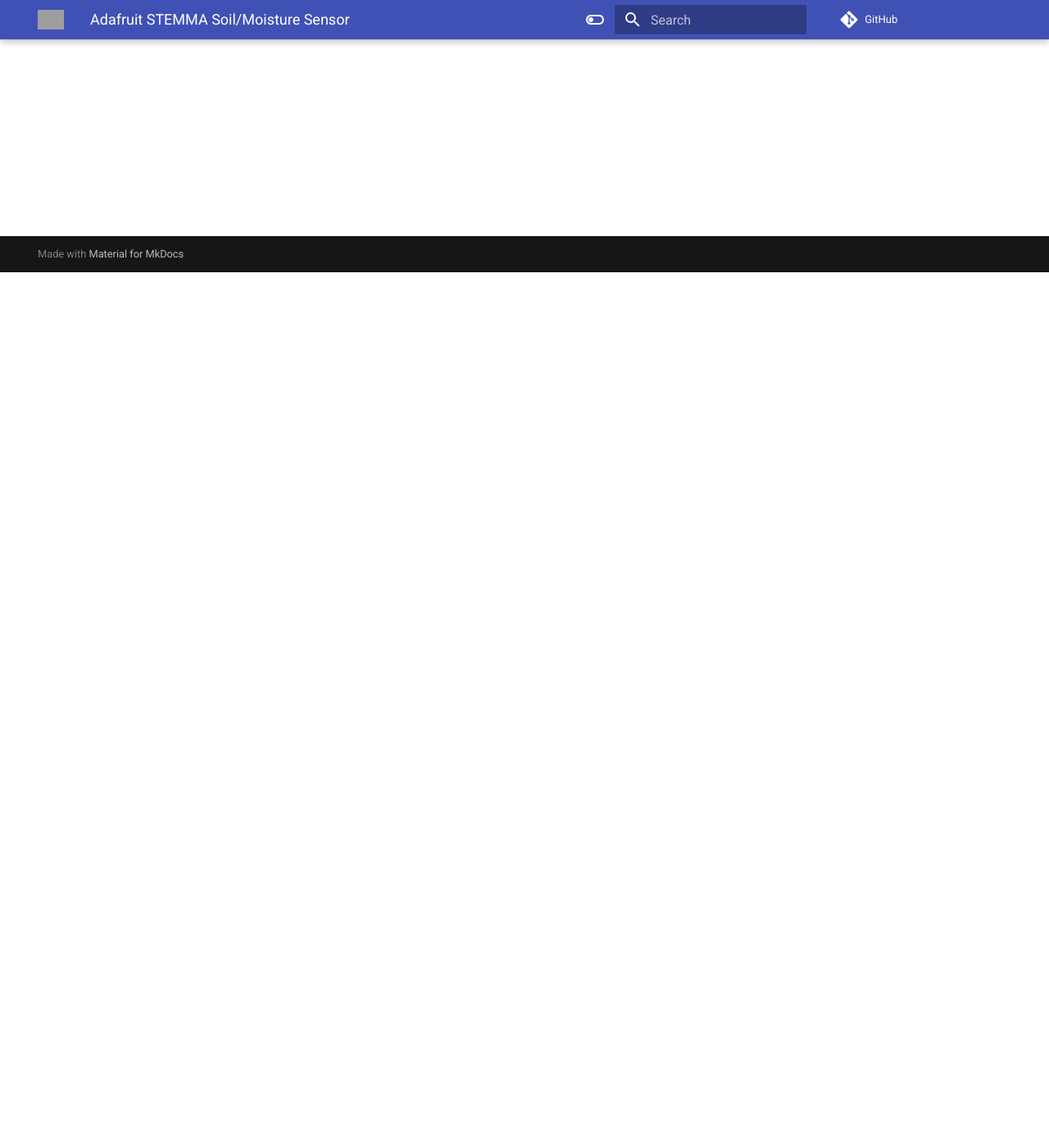
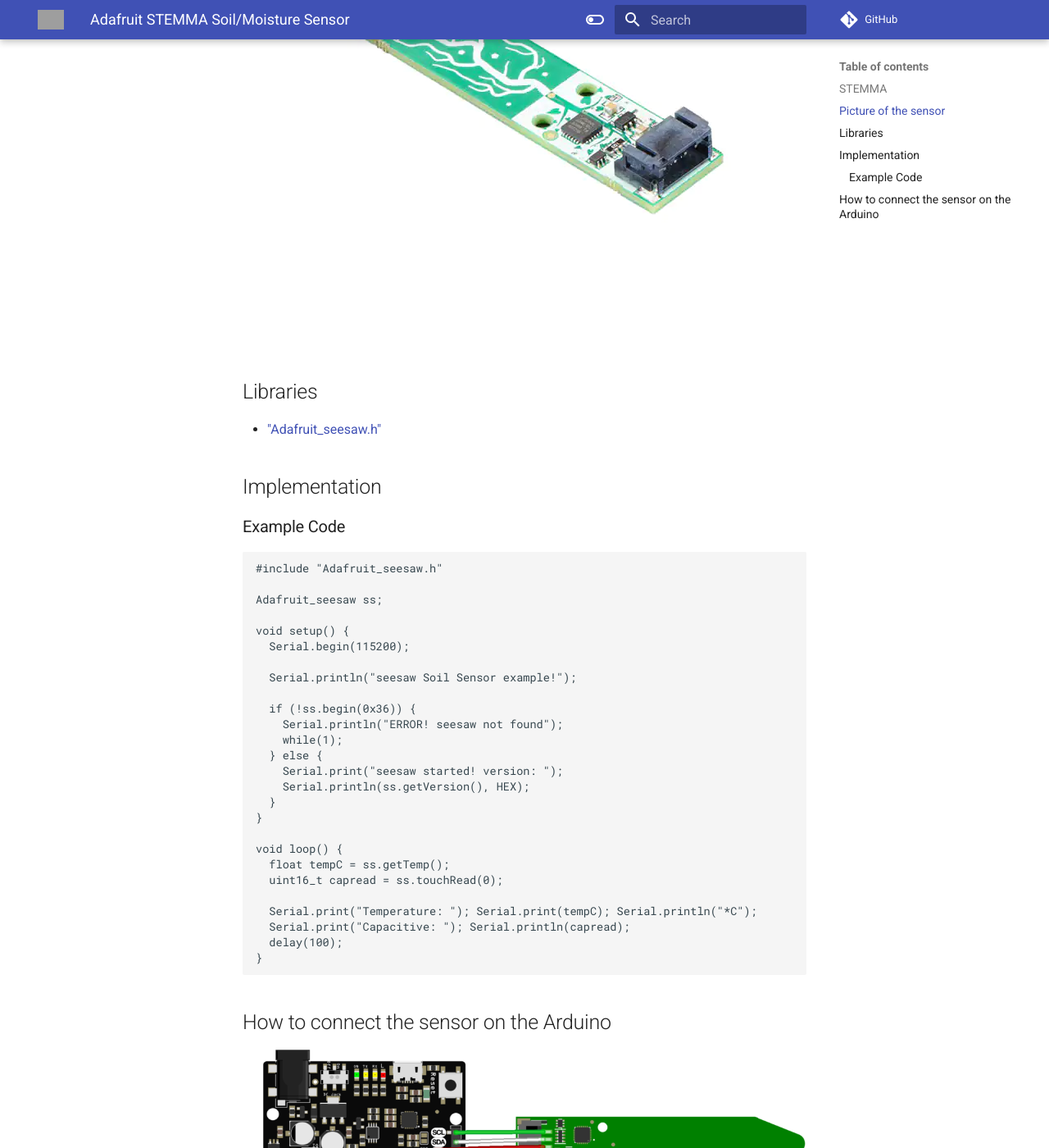
Before and after one commit to ECE-IoT/Prototyping, an MkDocs documentation site: the page built from docs/src/hardware/temperature-humidity/STEMMA.md, in a window 1280 px wide and 1400 px high, scrolled down 1068 px. Shown: the whole window at 82% size. Built offline with MkDocs 1.6.1 and Material for MkDocs 9.7.7, drawn with Linux system fonts in a browser that asks for light colours; comment, search, counter and statistics services are not loaded; some of the changed text lies outside the part shown; grey boxes are pictures that could not be loaded.

Commit message:
ADD pictures and code for the STEMMA

````diff
--- a/docs/src/hardware/temperature-humidity/STEMMA.md
+++ b/docs/src/hardware/temperature-humidity/STEMMA.md
@@ -17,6 +17,9 @@
 - Can be connected with a 4-pin JST-PH Connector
 > More information can be found [here](https://learn.adafruit.com/adafruit-stemma-soil-sensor-i2c-capacitive-moisture-sensor)
 
+## Picture of the sensor
+
+![STEMMA circuit](STEMMA.png)
 
 ## Libraries
 
@@ -24,5 +27,37 @@
 
 ## Implementation
 
+### Example Code
+
 ```
-<!-- Eventuell noch einen Schaltplan mit fritzing zeichnen und das sceduling beschreiben. -->
+#include "Adafruit_seesaw.h"
+
+Adafruit_seesaw ss;
+
+void setup() {
+  Serial.begin(115200);
+
+  Serial.println("seesaw Soil Sensor example!");
+
+  if (!ss.begin(0x36)) {
+    Serial.println("ERROR! seesaw not found");
+    while(1);
+  } else {
+    Serial.print("seesaw started! version: ");
+    Serial.println(ss.getVersion(), HEX);
+  }
+}
+
+void loop() {
+  float tempC = ss.getTemp();
+  uint16_t capread = ss.touchRead(0);
+
+  Serial.print("Temperature: "); Serial.print(tempC); Serial.println("*C");
+  Serial.print("Capacitive: "); Serial.println(capread);
+  delay(100);
+}
+```
+
+## How to connect the sensor on the Arduino
+
+![STEMMA circuit](STEMMA_circuit.png)
````
Also changed, not shown: docs/src/hardware/temperature-humidity/STEMMA.png (added), docs/src/hardware/temperature-humidity/STEMMA_circuit.png (added).
